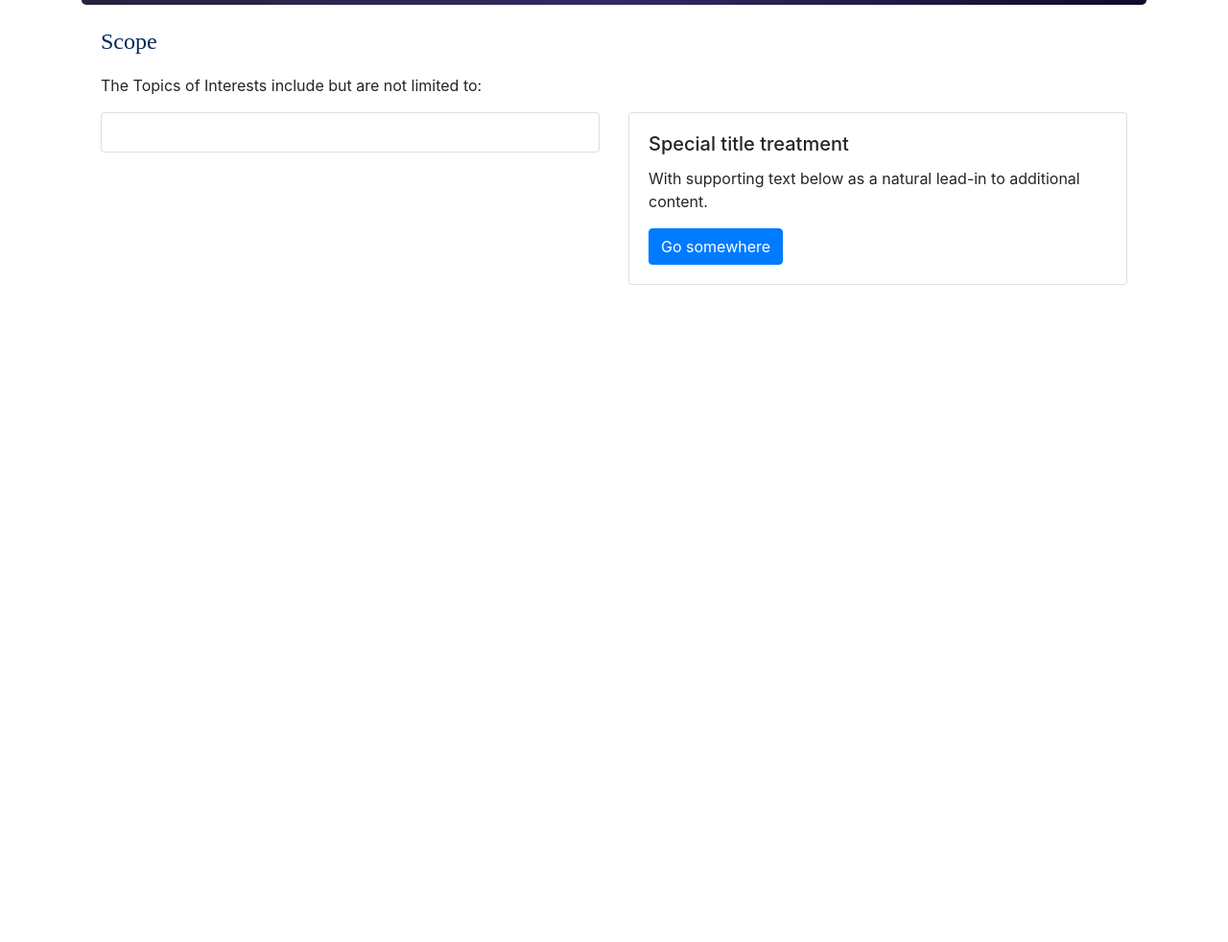
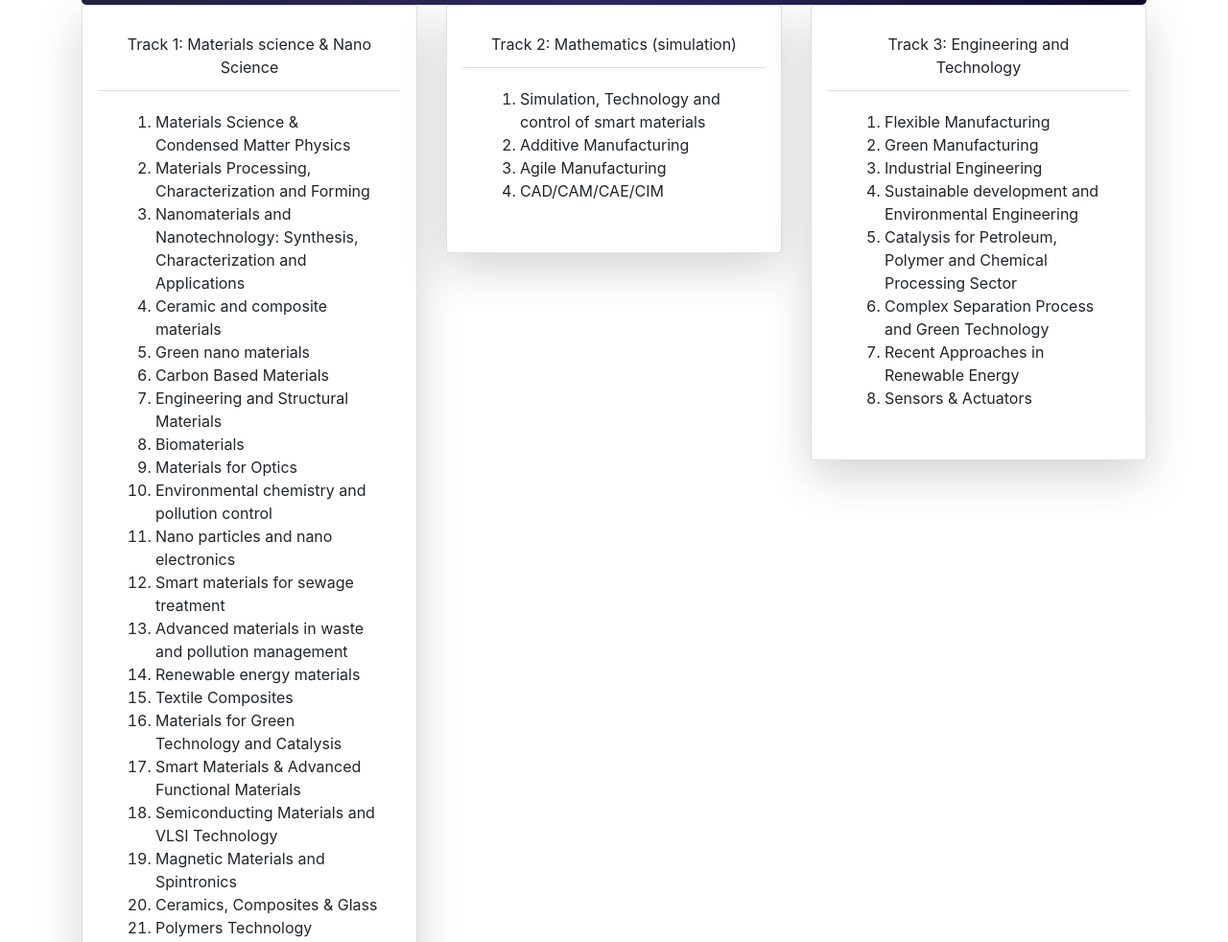
Before and after one commit to Alluri-tejesh/ICEMT, a plain HTML site: page pages/call_for_papers.html in a window 1280 px wide. Shown: the part 440-1422 px from the top of the page at 96% size. Before the commit the page ends 800 px from the top, so only its background shows below. Drawn offline with nearby package versions, Linux system fonts and the light colour scheme.

Commit message:
Changes done

```diff
--- a/pages/call_for_papers.html
+++ b/pages/call_for_papers.html
@@ -51,30 +51,74 @@
 
 
 <div class="container">
+  <div class="row">
+    <div class="col-sm">
+      <div class="card shadow-lg p-3  mb-3 bg-body rounded " style="max-width: 30rem;">
+  <div class="card-header bg-white text-center">Track 1: Materials science & Nano Science</div>
   <div class="card-body">
-        <p class="about-style">Scope
-        </p>
-        <p>
-          The Topics of Interests include but are not limited to:
-        </p>
-        <div class="row">
-          <div class="col-sm-6">
-            <div class="card">
+<ol>
+<li>Materials Science & Condensed Matter Physics
+</li><li>Materials Processing, Characterization and Forming
+</li><li>Nanomaterials and Nanotechnology: Synthesis, Characterization and Applications
+</li><li>Ceramic and composite materials
+</li><li>Green nano materials
+</li><li>Carbon Based Materials
+</li><li>Engineering and Structural Materials
+</li><li>Biomaterials
+</li><li>Materials for Optics
+</li><li>Environmental chemistry and pollution control
+</li><li>Nano particles and nano electronics
+</li><li>Smart materials for sewage treatment
+</li><li>Advanced materials in waste and pollution management
+</li><li>Renewable energy materials
+</li><li>Textile Composites
+</li><li>Materials for Green Technology and Catalysis
+</li><li>Smart Materials & Advanced Functional Materials
+</li><li>Semiconducting Materials and VLSI Technology
+</li><li>Magnetic Materials and Spintronics
+</li><li>Ceramics, Composites & Glass
+</li><li>Polymers Technology</li>
+</ol>
+  </div>
+</div>
+    </div>
+    <div class="col-sm">
+        <div class="card shadow-lg p-3  mb-3 bg-body rounded " style="max-width: 30rem;">
+  <div class="card-header bg-white text-center">Track 2: Mathematics (simulation)
+ </div>
   <div class="card-body">
+    <ol>
+</li><li>Simulation, Technology and control of smart materials
+</li><li>Additive Manufacturing
+</li><li>Agile Manufacturing
+</li><li>CAD/CAM/CAE/CIM</li>
+</ol>
 
   </div>
 </div>
     </div>
-          <div class="col-sm-6">
-            <div class="card">
+
+
+    <div class="col-sm">
+      <div class="card shadow-lg p-3  mb-3 bg-body rounded " style="max-width: 30rem;">
+<div class="card-header bg-white text-center">Track 3: Engineering and Technology
+</div>
 <div class="card-body">
-                <h5 class="card-title">Special title treatment</h5>
-                <p class="card-text">With supporting text below as a natural lead-in to additional content.</p>
-                <a href="#" class="btn btn-primary">Go somewhere</a>
+  <ol>
+<li>Flexible Manufacturing
+</li><li>Green Manufacturing
+</li><li>Industrial Engineering
+</li><li>Sustainable development and Environmental Engineering
+</li><li>Catalysis for Petroleum, Polymer and Chemical Processing Sector
+</li><li>Complex Separation Process and Green Technology
+</li><li>Recent Approaches in Renewable Energy
+</li><li>Sensors & Actuators</li>
+</ol>
+
 </div>
 </div>
   </div>
-        </div>
+
   </div>
 </div>
     <br>
```
Lines whose indentation alone changed are shown as unchanged.
